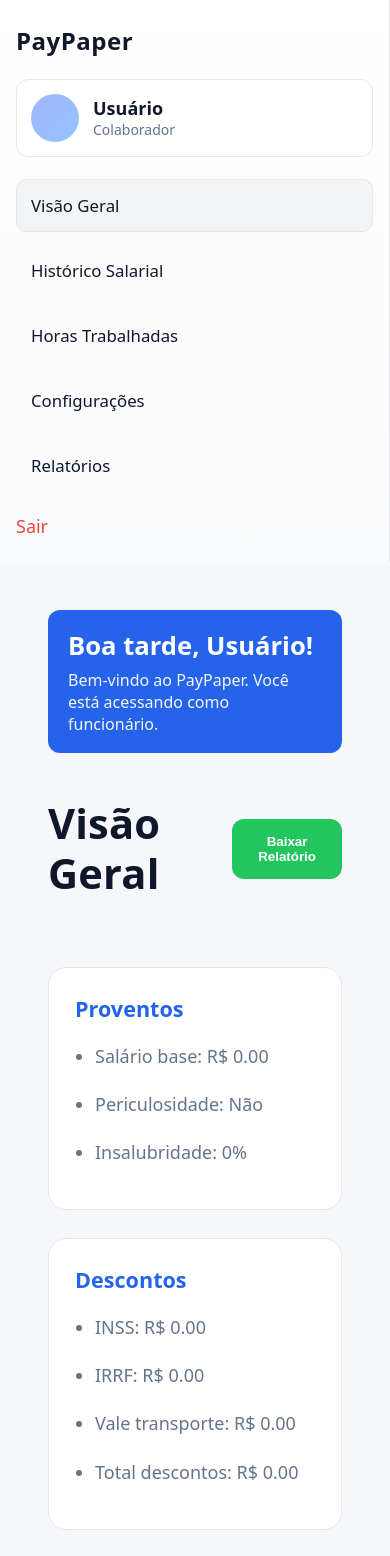
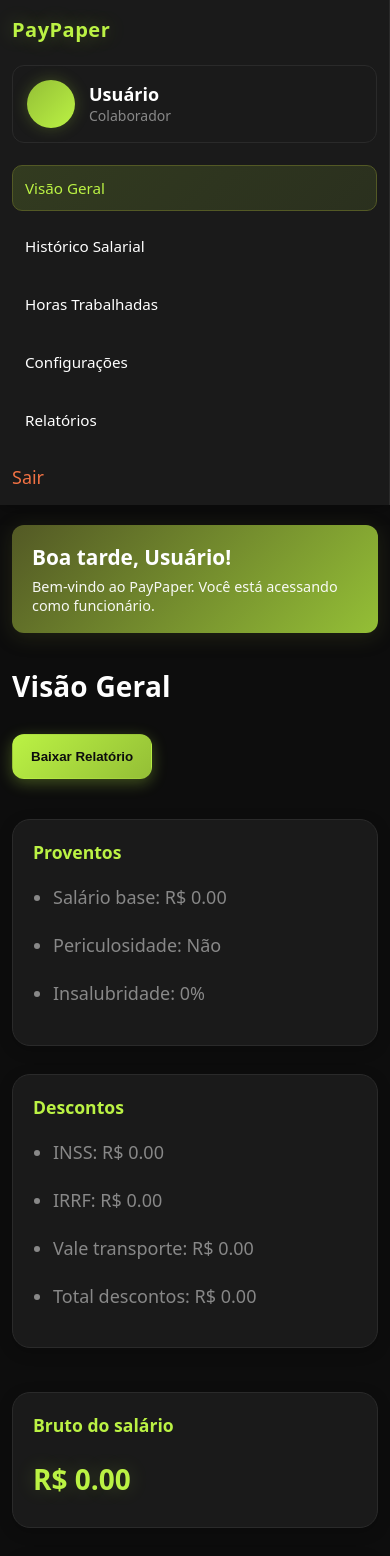
Before and after one commit to pm-puc-minas/calculo-folha-pagamento-lab2-grupo2, a React (Vite) app in the folder src/main/frontend/: page / in a window 390 px wide. Shown: the top 1556 px of the page. Built offline with nearby package versions, Linux system fonts and the light colour scheme; no server answers; sample sign-in values are in the browser's storage.

Commit message:
Frontend e Responsividade

```diff
--- a/src/main/frontend/src/components/Dashboard.css
+++ b/src/main/frontend/src/components/Dashboard.css
@@ -1,14 +1,3 @@
-:root {
-  --bg: #f6f7fb;
-  --panel: #ffffff;
-  --muted: #64748b;
-  --text: #0f172a;
-  --accent: #22c55e;
-  --accent-2: #2563eb;
-  --card: #ffffff;
-  --border: #e5e7eb;
-}
-
 .dashboard-layout {
   display: grid;
   grid-template-columns: 280px 1fr;
@@ -20,7 +9,7 @@
 
 .sidebar {
   border-right: 1px solid var(--border);
-  background: linear-gradient(180deg, #ffffff 0%, #f9fafb 100%);
+  background: var(--panel);
   padding: 24px 16px;
   display: flex;
   flex-direction: column;
@@ -31,7 +20,8 @@
   font-weight: 800;
   font-size: 24px;
   letter-spacing: 0.5px;
-  color: #111827;
+  color: var(--accent);
+  text-shadow: 0 0 20px rgba(187, 242, 68, 0.3);
 }
 
 .user-card {
@@ -42,13 +32,20 @@
   border: 1px solid var(--border);
   padding: 14px;
   border-radius: 12px;
+  transition: all 0.3s ease;
+}
+
+.user-card:hover {
+  border-color: var(--accent-4);
+  box-shadow: 0 4px 15px rgba(187, 242, 68, 0.1);
 }
 
 .avatar {
   width: 48px;
   height: 48px;
   border-radius: 50%;
-  background: linear-gradient(135deg, #a5b4fc, #93c5fd);
+  background: linear-gradient(135deg, var(--accent-3), var(--accent));
+  box-shadow: 0 0 15px rgba(148, 191, 54, 0.3);
 }
 
 .user-info {
@@ -76,12 +73,19 @@
   border-radius: 10px;
   border: 1px solid transparent;
   font-size: 1.05rem;
+  transition: all 0.3s ease;
 }
 
-.menu-item.active,
+.menu-item.active {
+  background: linear-gradient(135deg, rgba(148, 191, 54, 0.2), rgba(187, 242, 68, 0.1));
+  border-color: var(--accent-4);
+  color: var(--accent);
+}
+
 .menu-item:hover {
-  background: #f3f4f6;
+  background: rgba(148, 191, 54, 0.1);
   border-color: var(--border);
+  transform: translateX(4px);
 }
 
 .sidebar-footer {
@@ -89,8 +93,14 @@
 }
 
 .logout {
-  color: #ef4444;
+  color: var(--accent-2);
   text-decoration: none;
+  transition: all 0.2s ease;
+}
+
+.logout:hover {
+  color: #ff6347;
+  text-decoration: underline;
 }
 
 .content {
@@ -135,12 +145,26 @@
   color: var(--text);
   text-decoration: none;
   font-weight: 700;
+  cursor: pointer;
+  transition: all 0.3s ease;
+}
+
+.btn:hover {
+  border-color: var(--accent-4);
+  background: #242424;
+  transform: translateY(-2px);
 }
 
 .btn.primary {
-  background: var(--accent);
+  background: linear-gradient(135deg, var(--accent) 0%, var(--accent-3) 100%);
   border-color: transparent;
-  color: #ffffff;
+  color: #0D0D0D;
+  box-shadow: 0 4px 15px rgba(187, 242, 68, 0.3);
+}
+
+.btn.primary:hover {
+  box-shadow: 0 6px 20px rgba(187, 242, 68, 0.4);
+  transform: translateY(-2px);
 }
 
 .grid {
@@ -161,13 +185,30 @@
   border: 1px solid var(--border);
   border-radius: 18px;
   padding: 26px;
+  transition: all 0.3s ease;
+  box-shadow: 0 4px 15px rgba(0, 0, 0, 0.2);
+}
+
+.card:hover {
+  border-color: var(--accent-4);
+  box-shadow: 0 8px 25px rgba(0, 0, 0, 0.3);
+  transform: translateY(-2px);
 }
 
 .card-title {
   font-weight: 800;
   margin-bottom: 16px;
-  color: var(--accent-2);
+  color: var(--accent);
   font-size: 1.35rem;
+  word-wrap: break-word;
+  overflow-wrap: break-word;
+  hyphens: auto;
+}
+
+@media (max-width: 640px) {
+  .card-title {
+    font-size: 1.1rem;
+  }
 }
 
 .card-body {
@@ -188,10 +229,13 @@
 .kpi {
   font-size: 34px;
   font-weight: 800;
+  color: var(--accent);
+  text-shadow: 0 0 20px rgba(187, 242, 68, 0.2);
 }
 
 .kpi.success {
-  color: #16a34a;
+  color: var(--accent-3);
+  text-shadow: 0 0 20px rgba(148, 191, 54, 0.3);
 }
 
 .muted {
@@ -216,15 +260,31 @@
   padding: 10px;
   border: 1px solid var(--border);
   border-radius: 10px;
-  background: #fff;
+  background: #0a0a0a;
+  color: var(--text);
+  transition: all 0.2s ease;
+}
+
+.form-grid input:focus,
+.form-grid select:focus {
+  outline: none;
+  border-color: var(--accent);
+  box-shadow: 0 0 0 3px rgba(187, 242, 68, 0.2);
+  background: #111;
+}
+
+.form-grid input:disabled {
+  opacity: 0.5;
+  cursor: not-allowed;
 }
 
 .welcome-banner {
-  background: var(--accent-2);
+  background: linear-gradient(135deg, var(--accent-4) 0%, var(--accent-3) 100%);
   color: #fff;
   border-radius: 12px;
   padding: 18px 20px;
   margin-bottom: 18px;
+  box-shadow: 0 4px 20px rgba(83, 89, 37, 0.3);
 }
 
 .welcome-title {
@@ -236,6 +296,16 @@
 .welcome-subtitle {
   opacity: 0.95;
   font-size: 1rem;
+}
+
+@media (max-width: 640px) {
+  .welcome-title {
+    font-size: 1.3rem;
+  }
+
+  .welcome-subtitle {
+    font-size: 0.9rem;
+  }
 }
 
 .grid-benefits {
@@ -294,7 +364,12 @@
   .sidebar {
     position: sticky;
     top: 0;
-    z-index: 2;
+    z-index: 10;
+    box-shadow: 0 4px 15px rgba(0, 0, 0, 0.3);
+  }
+
+  .content {
+    padding: 24px 16px;
   }
 
   .grid-2 {
@@ -308,4 +383,54 @@
   .sections {
     min-height: auto;
   }
+
+  .content-header h1 {
+    font-size: 2rem;
+  }
+
+  .kpi {
+    font-size: 28px;
+  }
+
+  .card {
+    padding: 20px;
+  }
 }
+
+@media (max-width: 640px) {
+  .content {
+    padding: 20px 12px;
+  }
+
+  .sidebar {
+    padding: 16px 12px;
+  }
+
+  .brand {
+    font-size: 20px;
+  }
+
+  .menu-item {
+    font-size: 0.95rem;
+    padding: 12px;
+  }
+
+  .content-header {
+    flex-direction: column;
+    align-items: flex-start;
+    gap: 12px;
+  }
+
+  .content-header h1 {
+    font-size: 1.75rem;
+  }
+
+  .form-grid {
+    grid-template-columns: 1fr;
+  }
+
+  .modal-card {
+    padding: 20px;
+    margin: 12px;
+  }
+}
--- a/src/main/frontend/src/components/LoginPage.css
+++ b/src/main/frontend/src/components/LoginPage.css
@@ -3,6 +3,7 @@
   justify-content: center;
   align-items: center;
   min-height: 100vh;
+  padding: 20px;
   font-family: system-ui, -apple-system, Segoe UI, Roboto, Inter, sans-serif;
   color: var(--text);
   background: var(--bg);
@@ -16,8 +17,8 @@
   position: absolute;
   width: 620px;
   height: 620px;
-  background: rgba(37, 99, 235, 0.08);
-  filter: blur(0.5px);
+  background: radial-gradient(circle, rgba(148, 191, 54, 0.15), transparent 70%);
+  filter: blur(80px);
   z-index: 0;
 }
 
@@ -30,6 +31,7 @@
 .login-page::after {
   bottom: -220px;
   right: -160px;
+  background: radial-gradient(circle, rgba(242, 114, 68, 0.15), transparent 70%);
   border-radius: 55% 40% 55% 40% / 40% 60% 40% 60%;
 }
 
@@ -37,7 +39,7 @@
   position: absolute;
   inset: 0;
   pointer-events: none;
-  background: repeating-linear-gradient(135deg, rgba(0,0,0,0.05) 0 1px, transparent 1px 140px);
+  background: repeating-linear-gradient(135deg, rgba(255,255,255,0.02) 0 1px, transparent 1px 140px);
   z-index: 0;
 }
 
@@ -45,7 +47,7 @@
   background: var(--card);
   padding: 40px;
   border-radius: 18px;
-  box-shadow: 0 4px 25px rgba(0, 0, 0, 0.06);
+  box-shadow: 0 8px 32px rgba(0, 0, 0, 0.4);
   width: 100%;
   max-width: 560px;
   text-align: left;
@@ -59,12 +61,22 @@
   font-size: 2.6rem;
   margin: 0 0 10px;
   font-weight: 800;
-  color: var(--text);
+  color: var(--accent);
 }
 
 .subtitle {
   margin-bottom: 26px;
   color: var(--muted);
+}
+
+@media (max-width: 640px) {
+  .login-container {
+    padding: 30px 24px;
+  }
+
+  .login-container h1 {
+    font-size: 2rem;
+  }
 }
 
 .form-group {
@@ -85,18 +97,20 @@
   border-radius: 8px;
   box-sizing: border-box;
   font-size: 1rem;
-  background: #fff;
+  background: #0a0a0a;
   color: var(--text);
+  transition: all 0.2s ease;
 }
 
 .form-group input::placeholder {
-    color: #9aa4b2;
+    color: #555;
 }
 
 .form-group input:focus {
   outline: none;
   border-color: var(--accent);
-  box-shadow: 0 0 0 3px rgba(34, 197, 94, 0.18);
+  box-shadow: 0 0 0 3px rgba(187, 242, 68, 0.2);
+  background: #111;
 }
 
 .options-group {
@@ -127,26 +141,37 @@
 .forgot-password:hover,
 .signup-link a:hover {
     text-decoration: underline;
+    color: var(--accent);
 }
 
 .login-button {
-  width: 280px;
+  width: 100%;
+  max-width: 280px;
   padding: 14px 18px;
-  border: 1px solid var(--accent);
+  border: none;
   border-radius: 10px;
-  background: var(--accent);
-  color: #fff;
+  background: linear-gradient(135deg, var(--accent) 0%, var(--accent-3) 100%);
+  color: #0D0D0D;
   font-size: 1rem;
   font-weight: 700;
   cursor: pointer;
-  transition: filter 0.2s ease, transform 0.02s ease;
+  transition: all 0.3s ease;
+  box-shadow: 0 4px 15px rgba(187, 242, 68, 0.3);
 }
 
 .login-button:hover {
-    filter: brightness(0.96);
+    transform: translateY(-2px);
+    box-shadow: 0 6px 20px rgba(187, 242, 68, 0.4);
 }
+
 .login-button:active {
-    transform: translateY(1px);
+    transform: translateY(0);
+}
+
+@media (max-width: 640px) {
+  .login-button {
+    max-width: 100%;
+  }
 }
 
 .actions-row {
--- a/src/main/frontend/src/index.css
+++ b/src/main/frontend/src/index.css
@@ -1,12 +1,14 @@
 :root {
-  --bg: #f6f7fb;
-  --panel: #ffffff;
-  --muted: #64748b;
-  --text: #0f172a;
-  --accent: #22c55e;
-  --accent-2: #2563eb;
-  --card: #ffffff;
-  --border: #e5e7eb;
+  --bg: #0D0D0D;
+  --panel: #1a1a1a;
+  --muted: #888888;
+  --text: #ffffff;
+  --accent: #BBF244;
+  --accent-2: #F27244;
+  --accent-3: #94BF36;
+  --accent-4: #535925;
+  --card: #1a1a1a;
+  --border: #2a2a2a;
 }
 
 body {
@@ -15,6 +17,7 @@
     font-family: system-ui, -apple-system, BlinkMacSystemFont, 'Segoe UI', Roboto, Oxygen, Ubuntu, Cantarell, 'Open Sans', 'Helvetica Neue', sans-serif;
     -webkit-font-smoothing: antialiased;
     -moz-osx-font-smoothing: grayscale;
+    color: var(--text);
 }
 
 * {
```
Also changed, not shown: 1 other file (tests, documents, lock files or other folders).
